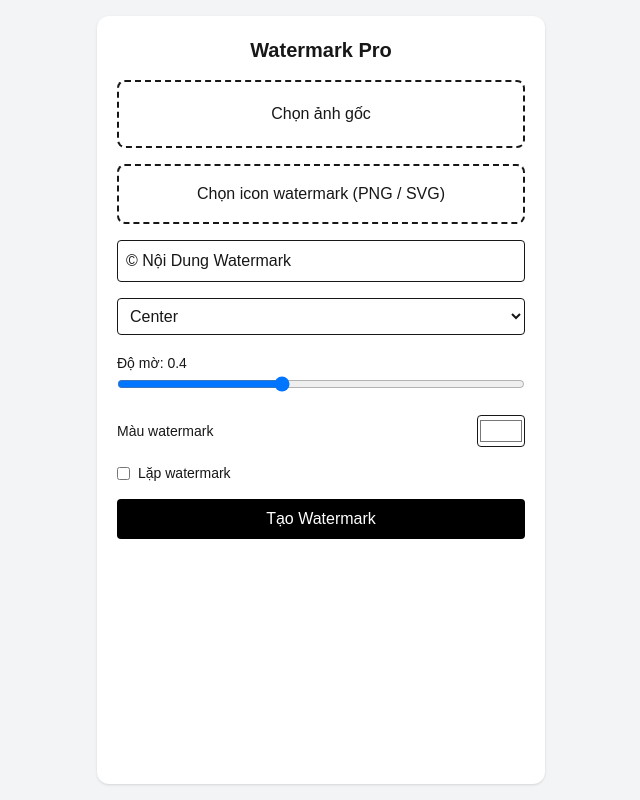
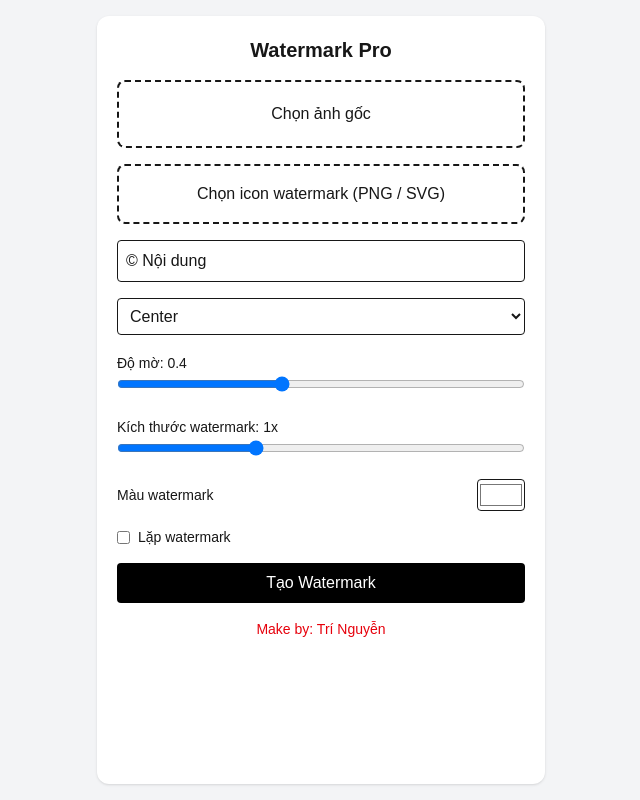
Before and after one commit to hiyoshichannel-boop/WatermarkOnline, a Next.js app: page / in a window 1280 px wide. Shown: the whole page, without its empty margins (319-959 px from the left). Built offline with nearby package versions, Linux system fonts and the light colour scheme.

Commit message:
Update 32

```diff
--- a/app/api/watermark/route.ts
+++ b/app/api/watermark/route.ts
@@ -15,6 +15,10 @@ function hexToRgba(hex: string, opacity: number) {
   return `rgba(${r},${g},${b},${opacity})`;
 }
 
+function clamp(v: number, min: number, max: number) {
+  return Math.min(Math.max(v, min), max);
+}
+
 function getPosition(
   pos: string,
   imgW: number,
@@ -23,7 +27,6 @@ function getPosition(
   markH: number
 ) {
   const pad = 20;
-
   switch (pos) {
     case "top-left":
       return { x: pad, y: pad };
@@ -57,8 +60,9 @@ export async function POST(req: Request) {
     const opacity = Number(form.get("opacity") || 0.4);
     const color = (form.get("color") as string) || "#ffffff";
     const repeat = form.get("repeat") === "true";
+    const wmScale = Number(form.get("wmScale") || 1); // 🔥 resize watermark
 
-    // ===== load base image =====
+    // ===== base image =====
     const baseBuffer = Buffer.from(await imageFile.arrayBuffer());
     const base = sharp(baseBuffer);
     const meta = await base.metadata();
@@ -76,12 +80,20 @@ export async function POST(req: Request) {
       );
       const font = await opentype.load(fontPath);
 
-      const fontSize = Math.floor(imgW / 12);
+      const baseFontSize = imgW / 12;
+      const fontSize = clamp(
+        Math.floor(baseFontSize * wmScale),
+        14,
+        imgW / 2
+      );
+
       const textWidth = font.getAdvanceWidth(text, fontSize);
       const textHeight = fontSize * 1.4;
 
-      const textPath = font.getPath(text, 0, 0, fontSize);
-      const pathData = textPath.toPathData(2);
+      const pathData = font
+        .getPath(text, 0, 0, fontSize)
+        .toPathData(2);
+
       const fill = hexToRgba(color, opacity);
 
       const svgText = `
@@ -123,7 +135,13 @@ export async function POST(req: Request) {
     if (iconFile) {
       const iconBuffer = Buffer.from(await iconFile.arrayBuffer());
 
-      const iconSize = Math.floor(imgW / 6); // kích thước icon
+      const baseIconSize = imgW / 6;
+      const iconSize = clamp(
+        Math.floor(baseIconSize * wmScale),
+        24,
+        imgW / 2
+      );
+
       const icon = await sharp(iconBuffer)
         .resize({ width: iconSize })
         .png()
@@ -131,8 +149,8 @@ export async function POST(req: Request) {
           {
             input: Buffer.from(
               `<svg width="${iconSize}" height="${iconSize}">
-                 <rect width="100%" height="100%" fill="rgba(255,255,255,${opacity})"/>
-               </svg>`
+                <rect width="100%" height="100%" fill="rgba(255,255,255,${opacity})"/>
+              </svg>`
             ),
             blend: "dest-in",
           },
--- a/app/page.tsx
+++ b/app/page.tsx
@@ -9,11 +9,12 @@ export default function Home() {
   const [image, setImage] = useState<File | null>(null);
   const [icon, setIcon] = useState<File | null>(null);
 
-  const [text, setText] = useState("© Nội Dung Watermark");
+  const [text, setText] = useState("© Nội dung");
   const [position, setPosition] = useState("center");
   const [opacity, setOpacity] = useState(0.4);
   const [color, setColor] = useState("#ffffff");
   const [repeat, setRepeat] = useState(false);
+  const [wmScale, setWmScale] = useState(1); // 🔥 resize watermark
 
   const [result, setResult] = useState<string | null>(null);
   const [loading, setLoading] = useState(false);
@@ -36,6 +37,7 @@ export default function Home() {
     f.append("opacity", String(opacity));
     f.append("color", color);
     f.append("repeat", String(repeat));
+    f.append("wmScale", String(wmScale));
     if (icon) f.append("icon", icon);
 
     try {
@@ -65,10 +67,10 @@ export default function Home() {
           Watermark Pro
         </h1>
 
-        {/* IMAGE UPLOAD */}
+        {/* IMAGE */}
         <div
           onClick={() => fileRef.current?.click()}
-          className="border-2 border-dashed rounded-lg p-5 text-center cursor-pointer hover:bg-gray-50 transition"
+          className="border-2 border-dashed rounded-lg p-5 text-center cursor-pointer hover:bg-gray-50"
         >
           {image ? image.name : "Chọn ảnh gốc"}
           <input
@@ -82,10 +84,10 @@ export default function Home() {
           />
         </div>
 
-        {/* ICON UPLOAD */}
+        {/* ICON */}
         <div
           onClick={() => iconRef.current?.click()}
-          className="border-2 border-dashed rounded-lg p-4 text-center cursor-pointer hover:bg-gray-50 transition"
+          className="border-2 border-dashed rounded-lg p-4 text-center cursor-pointer hover:bg-gray-50"
         >
           {icon ? icon.name : "Chọn icon watermark (PNG / SVG)"}
           <input
@@ -99,7 +101,6 @@ export default function Home() {
           />
         </div>
 
-        {/* TEXT */}
         <input
           className="border rounded p-2 w-full"
           value={text}
@@ -107,7 +108,6 @@ export default function Home() {
           placeholder="Nội dung watermark"
         />
 
-        {/* POSITION */}
         <select
           className="border rounded p-2 w-full"
           value={position}
@@ -136,7 +136,23 @@ export default function Home() {
           />
         </div>
 
-        {/* COLOR WITH LABEL */}
+        {/* SCALE */}
+        <div>
+          <label className="text-sm font-medium">
+            Kích thước watermark: {wmScale}x
+          </label>
+          <input
+            type="range"
+            min="0.5"
+            max="2"
+            step="0.1"
+            value={wmScale}
+            onChange={(e) => setWmScale(+e.target.value)}
+            className="w-full"
+          />
+        </div>
+
+        {/* COLOR */}
         <div className="flex items-center justify-between">
           <label className="text-sm font-medium">
             Màu watermark
@@ -145,11 +161,10 @@ export default function Home() {
             type="color"
             value={color}
             onChange={(e) => setColor(e.target.value)}
-            className="w-12 h-8 border rounded cursor-pointer"
+            className="w-12 h-8 border rounded"
           />
         </div>
 
-        {/* REPEAT */}
         <label className="flex items-center gap-2 text-sm">
           <input
             type="checkbox"
@@ -159,7 +174,6 @@ export default function Home() {
           Lặp watermark
         </label>
 
-        {/* BUTTON */}
         <button
           onClick={submit}
           disabled={loading}
@@ -167,22 +181,18 @@ export default function Home() {
         >
           {loading ? "Đang xử lý..." : "Tạo Watermark"}
         </button>
-
-        {/* ERROR */}
+          <div className="text-red-600 text-sm text-center">
+            Make by: Trí Nguyễn
+          </div>
         {error && (
           <div className="text-red-600 text-sm text-center">
             {error}
           </div>
         )}
 
-        {/* RESULT */}
         {result && (
           <div className="space-y-2">
-            <img
-              src={result}
-              alt="Result"
-              className="rounded w-full"
-            />
+            <img src={result} className="rounded w-full" />
             <a
               href={result}
               download="watermark.png"
```
